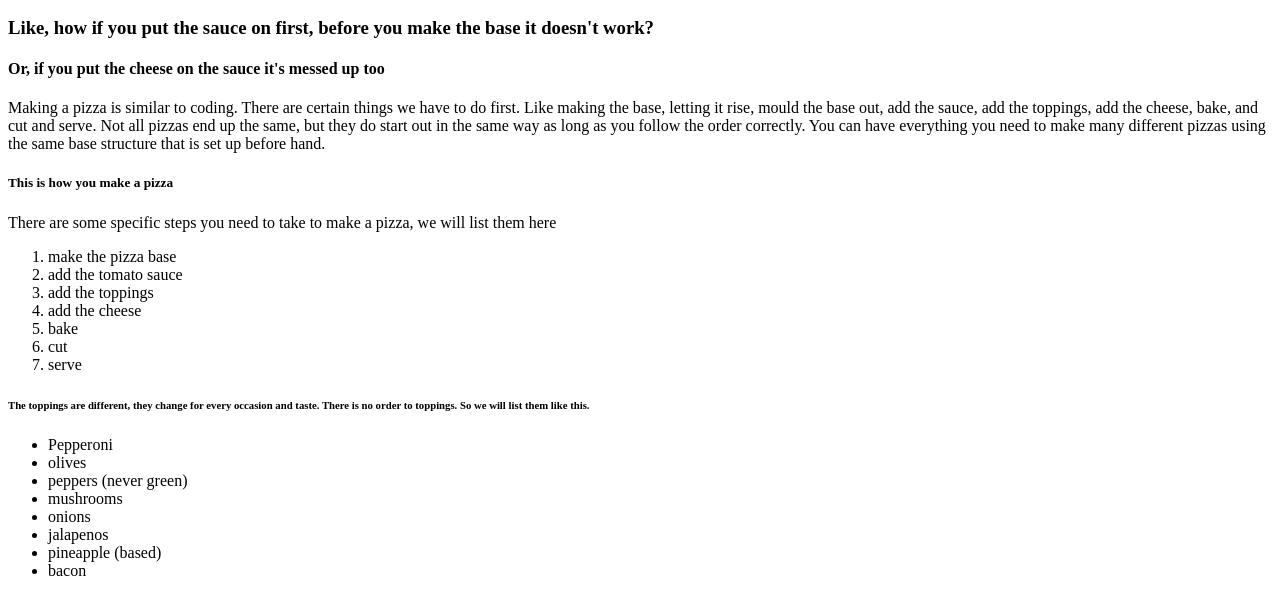
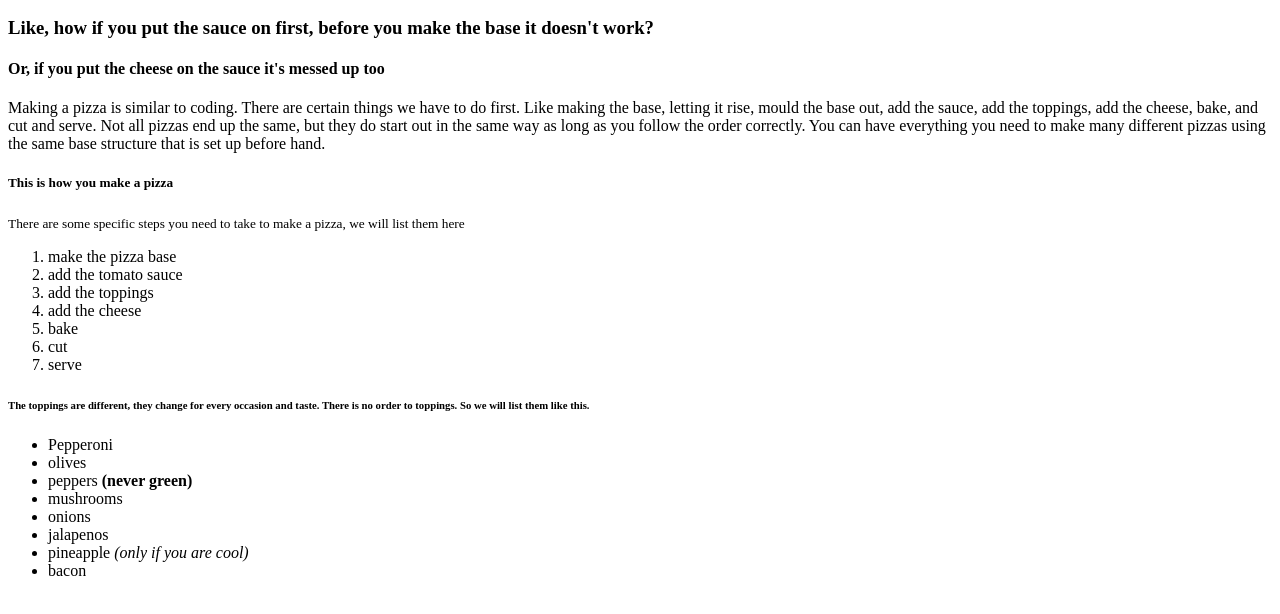
Before and after one commit to JDunfordCottrell/GWDS-HTML-CSS, a plain HTML site: page index.html in a window 1280 px wide. Shown: the part 110-724 px from the top of the page. Drawn offline with Linux system fonts and the light colour scheme.

Commit message:
Update index.html

```diff
--- a/index.html
+++ b/index.html
@@ -12,7 +12,7 @@
     <p>Making a pizza is similar to coding. There are certain things we have to do first. Like making the base, letting it rise, mould the base out, add the sauce, add the toppings, add the cheese, bake, and cut and serve. Not all pizzas end up the same, but they do start out in the same way as long as you follow the order correctly. You can have everything you need to make many different pizzas using the same base structure that is set up before hand.</p>
 
     <h5>This is how you make a pizza</h5>
-    <p>There are some specific steps you need to take to make a pizza, we will list them here</p>
+    <p><small>There are some specific steps you need to take to make a pizza, we will list them here</small></p>
 
     <ol>
         <li>make the pizza base</li>
@@ -29,11 +29,11 @@
     <ul>
         <li>Pepperoni</li>
         <li>olives</li>
-        <li>peppers (never green)</li>
+        <li>peppers <strong>(never green)</strong></li>
         <li>mushrooms</li>
         <li>onions</li>
         <li>jalapenos</li>
-        <li>pineapple (based)</li>
+        <li>pineapple <em>(only if you are cool)</em></li>
         <li>bacon</li>
     </ul>
 
```
